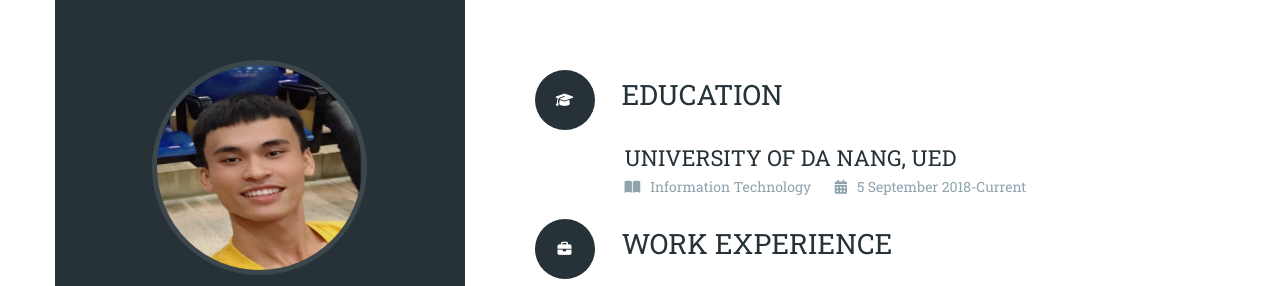
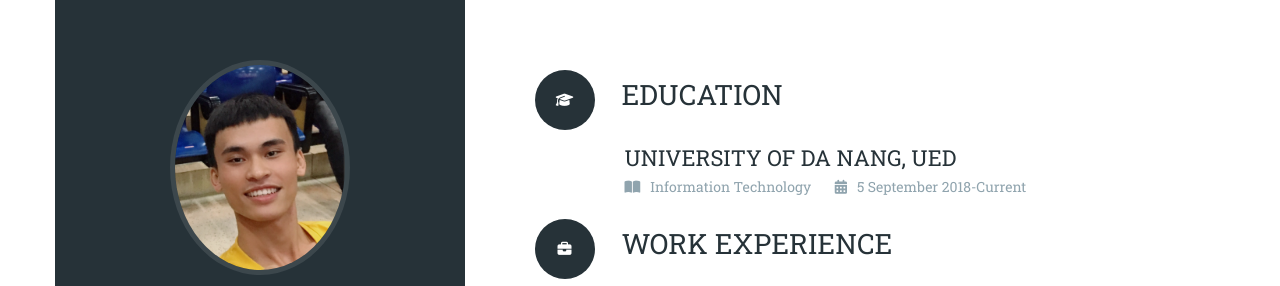
Before and after one commit to NguyenTanTho/NguyenTanTho.github.io, a plain HTML site: page index.html in a window 1280 px wide. Shown: the top 286 px of the page. Drawn offline with Linux system fonts and the light colour scheme.

Commit message:
Update index.html

```diff
--- a/index.html
+++ b/index.html
@@ -15,7 +15,7 @@
 	<div class="wrapper flex">
 		<div class="sidebar">
 			<div class="avatar">
-				<img src="assets/img/Capture.PNG" width="215" height="215" alt="Nguyen Tan Tho" />
+				<img src="assets/img/Capture.PNG" width="180" height="215" alt="Nguyen Tan Tho" />
 				<h1 class="name">Nguyen Tan Tho</h1>
 				<h4 class="job">Font-end Development</h4>
 			</div>
```
